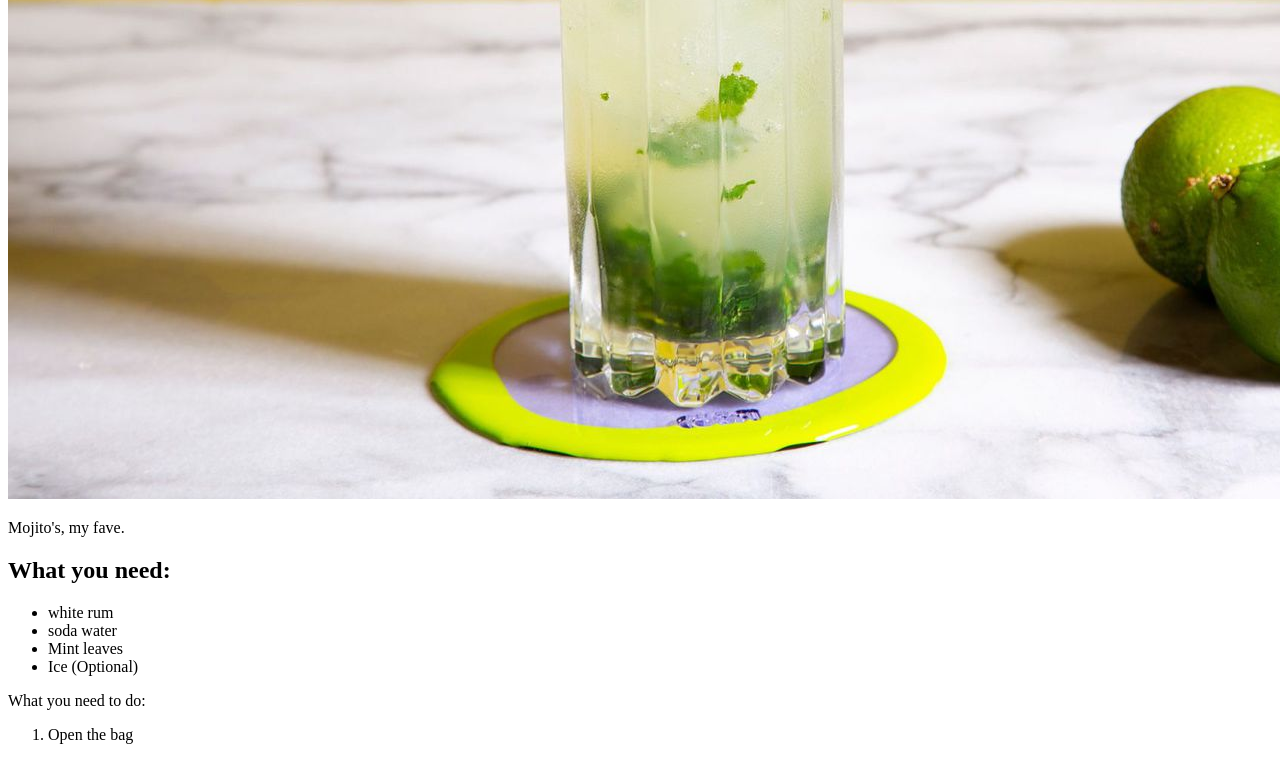
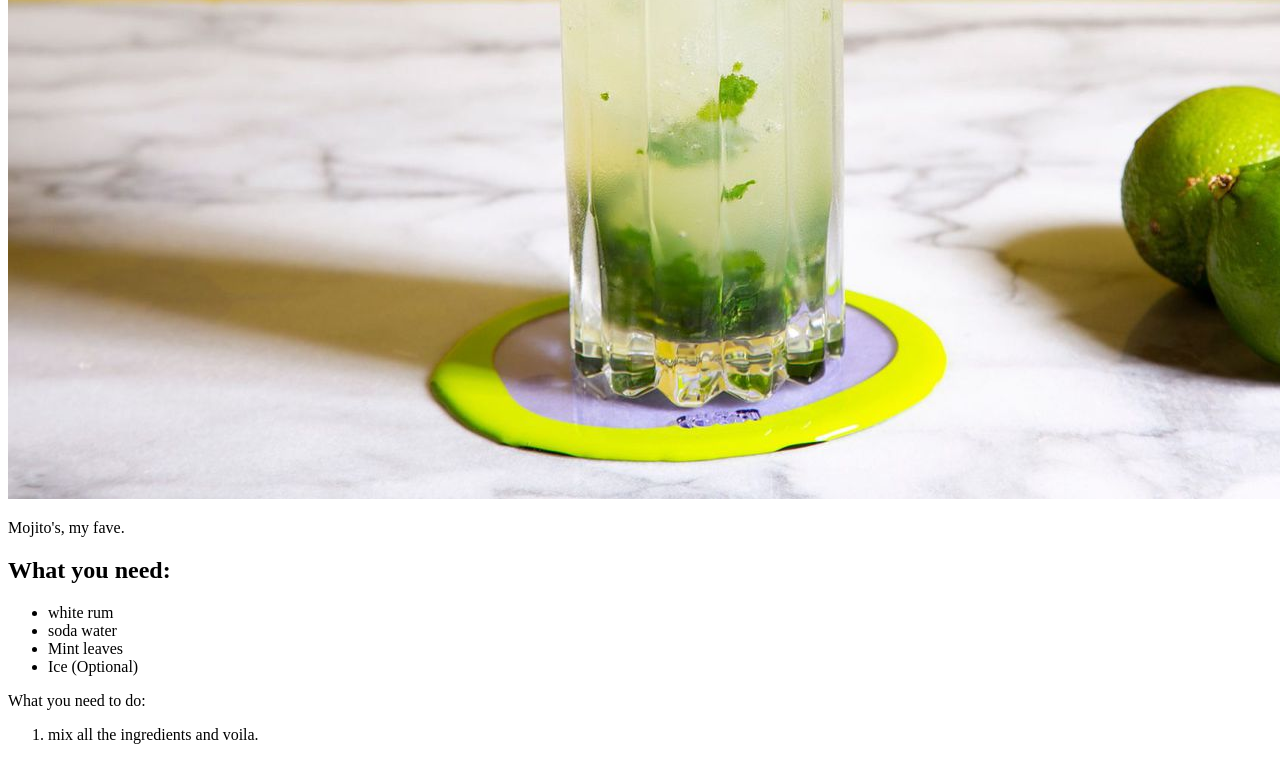
Before and after one commit to sheekthecris/odin-recipes, a plain HTML site: page recipes/mojitos.html in a window 1280 px wide. Shown: the part 582-1342 px from the top of the page. Drawn offline with Linux system fonts and the light colour scheme.

```diff
--- a/recipes/mojitos.html
+++ b/recipes/mojitos.html
@@ -23,7 +23,7 @@
 
     <p>What you need to do:</p>
     <ol>
-        <li>Open the bag</li>
+        <li>mix all the ingredients and voila.</li>
 
     </ol>
 </body>
```
